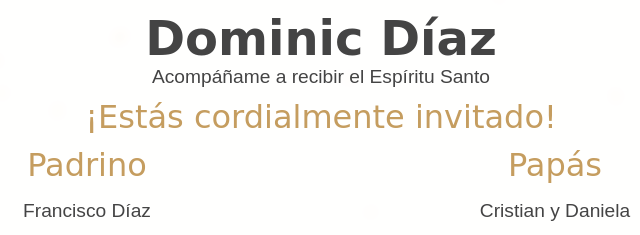
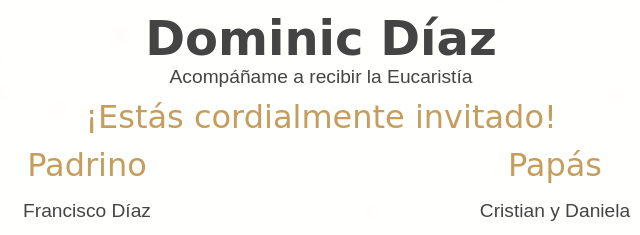
Before and after one commit to Davidgarciagdl/invitacion-dominic, a plain HTML site: page index.html in a window 1280 px wide. Shown: the part 337-572 px from the top of the page, 319-959 px from the left. Drawn offline with Linux system fonts and the light colour scheme; a web font is replaced by a local one.

Commit message:
Update index.html

```diff
--- a/index.html
+++ b/index.html
@@ -18,7 +18,7 @@
         <img src="img/dominic5.jfif" alt="Foto del niño" class="foto-nino" />
         <h1>Mi Primera Comunión</h1>
         <p class="nombre-nino"><strong>Dominic Díaz</strong></p>
-        <p>Acompáñame a recibir el Espíritu Santo</p>
+        <p>Acompáñame a recibir la Eucaristía</p>
         <h2 class="margin-top">¡Estás cordialmente invitado!</h2>
 
         <div class="grid-padrinos">
```
